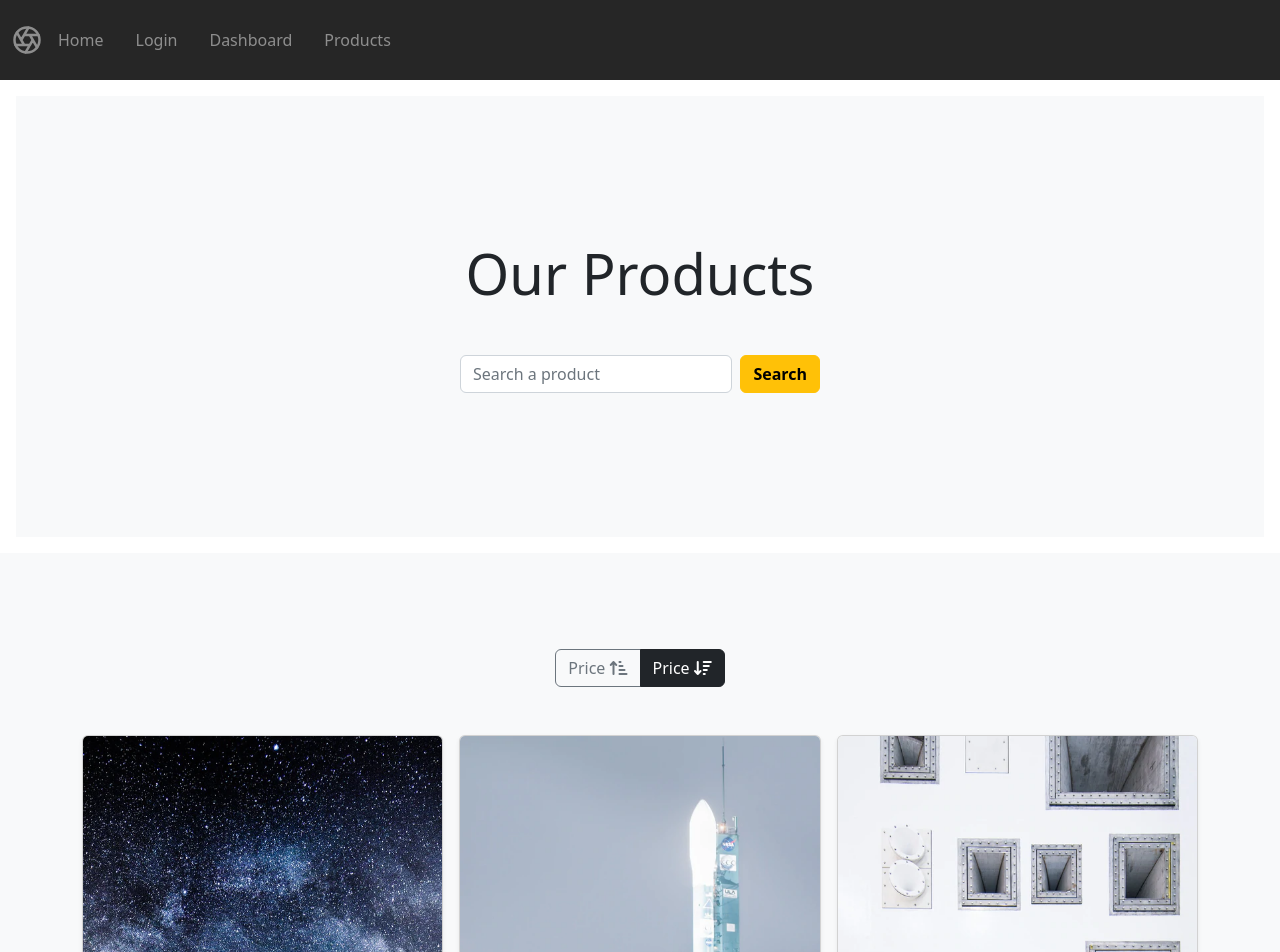
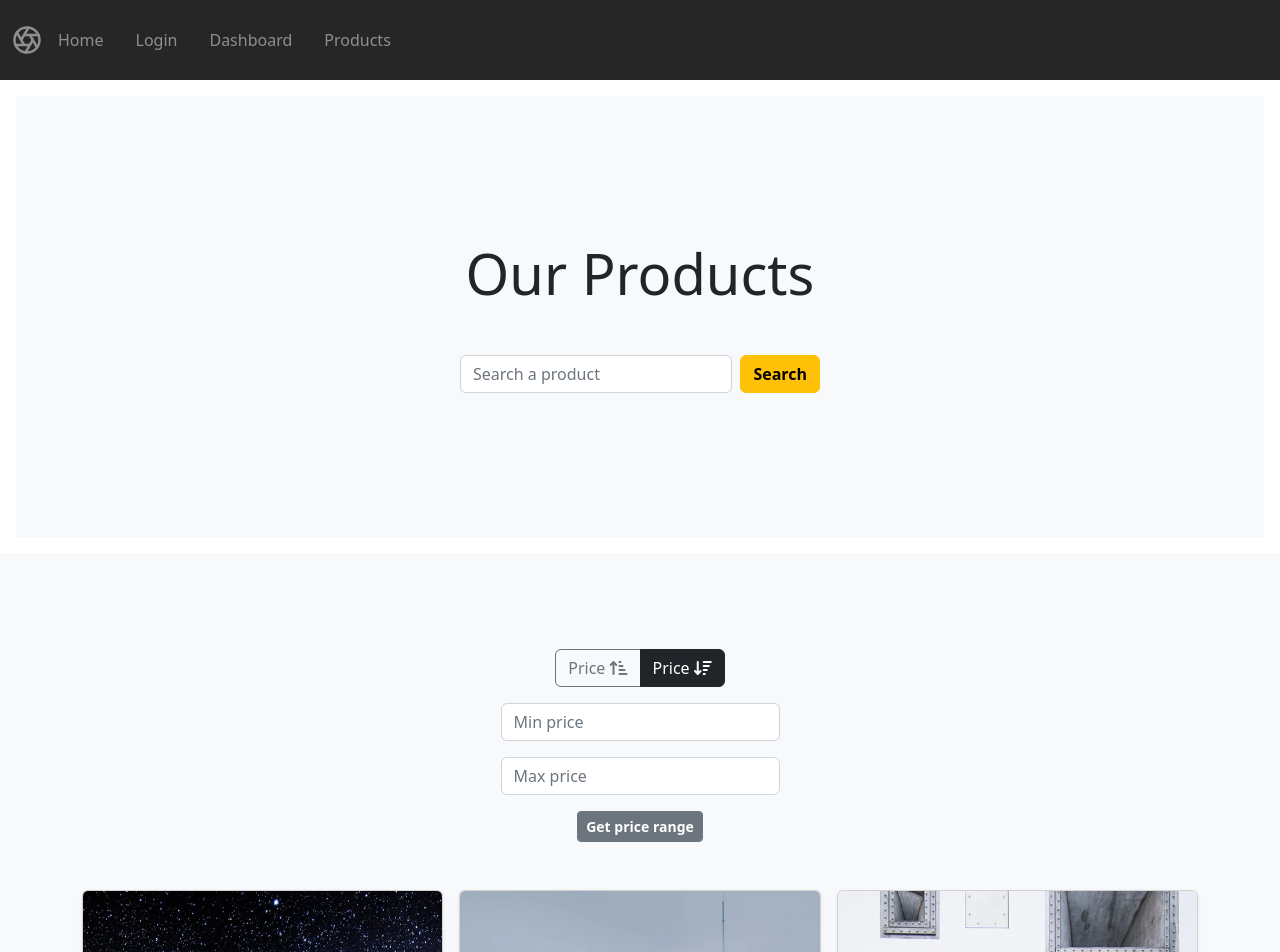
Before and after one commit to LDEV0422/ang_myappstore, an Angular app: page /products in a window 1280 px wide. Shown: the top 952 px of the page. Built offline with nearby package versions, Linux system fonts and the light colour scheme; data requests are answered from the project's data file.

Commit message:
filters categories (todo)

```diff
--- a/src/app/app-routing.module.ts
+++ b/src/app/app-routing.module.ts
@@ -14,7 +14,7 @@ const routes: Routes = [
   { path: 'viewproduct/:id', component: ViewproductComponent },
   { path: 'dashboard', component: DashboardComponent },
   { path: 'login', component: LoginComponent },
-  // { path: '**', component: HomeComponent } // If no matching route found, go back to home
+  { path: '**', component: HomeComponent } // If no matching route found, go back to home
 ];
 
 @NgModule({
--- a/src/app/components/addproduct/addproduct.component.ts
+++ b/src/app/components/addproduct/addproduct.component.ts
@@ -33,8 +33,7 @@ export class AddproductComponent implements OnInit {
   getAllCategories() {
     this.categoriesService.getCategories().subscribe(data => {
       this.categories = data;
-      console.log(this.categories)
-
+      // console.log(this.categories)
     })
   }
 
--- a/src/app/components/home/home.component.html
+++ b/src/app/components/home/home.component.html
@@ -6,7 +6,7 @@
           <h1 class="display-4 fw-bold">myApp Store</h1>
           <p class="lead fw-bold">Jumpstart your development and web design efforts with this website based on the
             Everyday Astronaut Shopping pages.</p>
-          <a class="btn btn-warning fw-bold" routerLink="./products">Start shopping</a>
+          <a class="btn btn-warning fw-bold" routerLink="/products">Start shopping</a>
         </div>
       </div>
     </div>
--- a/src/app/components/products/products.component.html
+++ b/src/app/components/products/products.component.html
@@ -13,7 +13,7 @@
 
         <!-- Products Search Bar -->
         <div class="container mt-5">
-          <form class="d-flex" role="search" (ngSubmit)="searchProduct()" [formGroup]="form" autocomplete="off">
+          <form class="d-flex" role="search" (ngSubmit)="searchProduct()" [formGroup]="searchForm" autocomplete="off">
 
             <input class="form-control me-2" type="search" placeholder="Search a product" aria-label="Search"
               name="search" formControlName="search">
@@ -23,7 +23,7 @@
 
           <!-- Error Message -->
           <div class="errorMessage my-3" *ngIf="errorState">
-            <p class="text-danger fw-bold">{{ errorMessage }}</p>
+            <p class="text-danger fw-bold">{{ errorMessageSearch }}</p>
           </div>
         </div>
 
@@ -34,8 +34,9 @@
 
       <!-- FILTERS -->
       <div class="container text-center my-5">
+
+        <!-- PRICE -->
         <div class="btn-group" role="group" aria-label="Filters">
-
           <!-- sort by price asc -->
           <button type="button" class="btn btn-outline-secondary" (click)="priceSortAsc()">Price <i
               class="fa-solid fa-arrow-up-short-wide"></i></button>
@@ -43,10 +44,34 @@
           <!-- sort by price desc -->
           <button type="button" class="btn btn-dark" (click)="priceSortDesc()">Price <i
               class="fa-solid fa-arrow-down-wide-short"></i></button>
+        </div>
 
-          <!-- filter by categories -->
-          <!-- <button type="button" class="btn btn-dark">Right</button> -->
+        <!-- price range -->
+        <div class="my-3">
+          <form class="col-sm-3 mx-auto" (ngSubmit)="priceRange()" [formGroup]="priceForm" autocomplete="off">
+            <div class="my-3">
+              <input type="number" class="form-control" placeholder="Min price" aria-label="Min price" formControlName="minPrice">
+            </div>
+            <div class="my-3">
+              <input type="number" class="form-control" placeholder="Max price" aria-label="Max price" formControlName="maxPrice">
+            </div>
+            <div class="my-3">
+              <button class="btn btn-sm btn-secondary fw-bold" type="submit">Get price range</button>
+            </div>
+          </form>
+          <!-- Error Message -->
+          <div class="errorMessage my-3" *ngIf="errorState">
+            <p class="text-danger fw-bold">{{ errorMessagePrice }}</p>
+          </div>
         </div>
+
+        <!-- END PRICE -->
+
+        <!-- filter by categories -->
+        <ul *ngFor="let c of categories">
+          <li class="btn btn-sm btn-outline-secondary">{{c}}</li>
+        </ul>
+
       </div>
       <!-- END FILTERS -->
 
@@ -59,7 +84,7 @@
               <div class="card-body">
                 <p class="card-title lead">{{p.name}}</p>
                 <p class="card-text badge bg-warning  text-dark fw-bold">{{p.category}}</p>
-                <p class="card-text text-muted small">{{p.description}}</p>
+                <p class="card-text text-muted small">{{p.description | slice:0:45 }} ...</p>
                 <div class="d-flex justify-content-between align-items-center">
                   <div class="btn-group">
                     <!-- view product method with product id as parameter -->
--- a/src/app/components/products/products.component.ts
+++ b/src/app/components/products/products.component.ts
@@ -1,6 +1,7 @@
 import { Component, OnInit } from '@angular/core';
 import { FormControl, FormGroup, Validators } from '@angular/forms';
 import { AuthService } from 'src/app/services/auth.service';
+import { CategoriesService } from 'src/app/services/categories.service';
 import { ProductService } from 'src/app/services/product.service';
 
 @Component({
@@ -14,16 +15,26 @@ export class ProductsComponent implements OnInit {
   productData: any;
 
   // search form
-  form = new FormGroup({
+  searchForm = new FormGroup({
     search: new FormControl(null, Validators.required),
+  });
+
+  // price range form
+  priceForm = new FormGroup({
+    minPrice: new FormControl(null, Validators.required),
+    maxPrice: new FormControl(null, Validators.required),
   });
 
   // error message
   errorState: boolean = false;
-  errorMessage!: string;
+  errorMessageSearch!: string;
+  errorMessagePrice!: string;
+
+  // categories filter
+  categories!: string[];
 
   // inject service to use its methods
-  constructor(private productService: ProductService, public authService: AuthService) { }
+  constructor(private productService: ProductService, private categoriesService: CategoriesService, public authService: AuthService) { }
 
   ngOnInit(): void {
     this.getAllProducts()
@@ -38,35 +49,40 @@ export class ProductsComponent implements OnInit {
     })
   }
 
-
+// ********** FILTERS ********** //
   // search products
   searchProduct() {
 
     // if form is empty
-    if (this.form.invalid) {
+    if (this.searchForm.invalid) {
+
       this.errorState = true;
-      this.errorMessage = "Please indicate your request";
+      this.errorMessageSearch = "Please indicate your request";
+
+      // show all products if form is empty
+      this.getAllProducts();
+
       return;
     }else{
       this.errorState = false;
     }
 
     // search by product name (like)
-    this.productService.searchProduct(this.form.get('search')?.value)
+    this.productService.searchProduct(this.searchForm.get('search')?.value)
       .subscribe({
         next: (response) => {
           this.products = response;
           console.log(this.products);
           if (response.length == 0) {
             this.errorState = true;
-            this.errorMessage = "No product found";
+            this.errorMessageSearch = "No product found";
           } else{
             this.errorState = false;
           }
         },
         error: () => {
           this.errorState = true;
-          this.errorMessage = "No product found";
+          this.errorMessageSearch = "No product found";
         }
       })
   }
@@ -86,4 +102,64 @@ export class ProductsComponent implements OnInit {
     })
   }
 
+  // price range
+  priceRange(){
+    // if form is empty
+    if (this.priceForm.invalid) {
+
+      this.errorState = true;
+      this.errorMessagePrice = "Please indicate a price range";
+
+      // show all products if form is empty
+      this.getAllProducts();
+
+      return;
+    }else{
+      this.errorState = false;
+    }
+
+    // filter by price range (min / max)
+    this.productService.priceRange(this.priceForm.get('minPrice')?.value, this.priceForm.get('maxPrice')?.value)
+      .subscribe({
+        next: (response) => {
+          this.products = response;
+
+          if (response.length == 0) {
+            this.errorState = true;
+            this.errorMessagePrice = "No product found in this price range";
+          } else{
+            this.errorState = false;
+          }
+        },
+        error: () => {
+          this.errorState = true;
+          this.errorMessagePrice = "No product found";
+        }
+      })
+  }
+
+  filterCategory(){
+    this.categoriesService.getCategories()
+    .subscribe({
+      next: (response) => {
+        this.categories = response;
+        console.log(this.categories);
+
+        // if (response.length == 0) {
+        //   this.errorState = true;
+        //   this.errorMessagePrice = "No product found in this price range";
+        // } else{
+        //   this.errorState = false;
+        // }
+      },
+      error: () => {
+        // this.errorState = true;
+        // this.errorMessagePrice = "No product found";
+      }
+    })
+  }
+
+// ********** END FILTERS ********** //
+
+
 }
--- a/src/app/services/product.service.ts
+++ b/src/app/services/product.service.ts
@@ -55,6 +55,11 @@ export class ProductService {
     return this.http.get<any>("http://localhost:3000/products?_sort=price&_order=desc");
   }
 
+  // filter by price range
+  priceRange(min: number, max: number){
+    return this.http.get<any>(`http://localhost:3000/products?_sort=price&_order=asc&price_gte=${min}&price_lte=${max}`);
+  }
+
   // filter by category
   filterCategory(category: any){
     return this.http.get<any>("http://localhost:3000/products?category=" + category);
```
